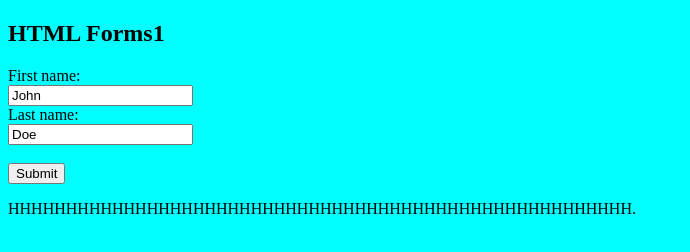
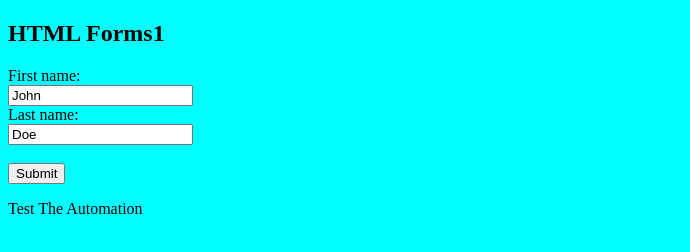
Before and after one commit to SymbolstarNongbri/docker-Setup2, a plain HTML site: page lw.html in a window 1280 px wide. Shown: the whole page, without its empty margins (0-690 px from the left). Drawn offline with Linux system fonts and the light colour scheme.

Commit message:
adddd test automation

```diff
--- a/lw.html
+++ b/lw.html
@@ -12,7 +12,7 @@
   <input type="submit" value="Submit">
 </form>
 
-<p>HHHHHHHHHHHHHHHHHHHHHHHHHHHHHHHHHHHHHHHHHHHHHHHHHHHHHH.</p>
+<p>Test The Automation</p>
 
 </body>
 </html>
```
